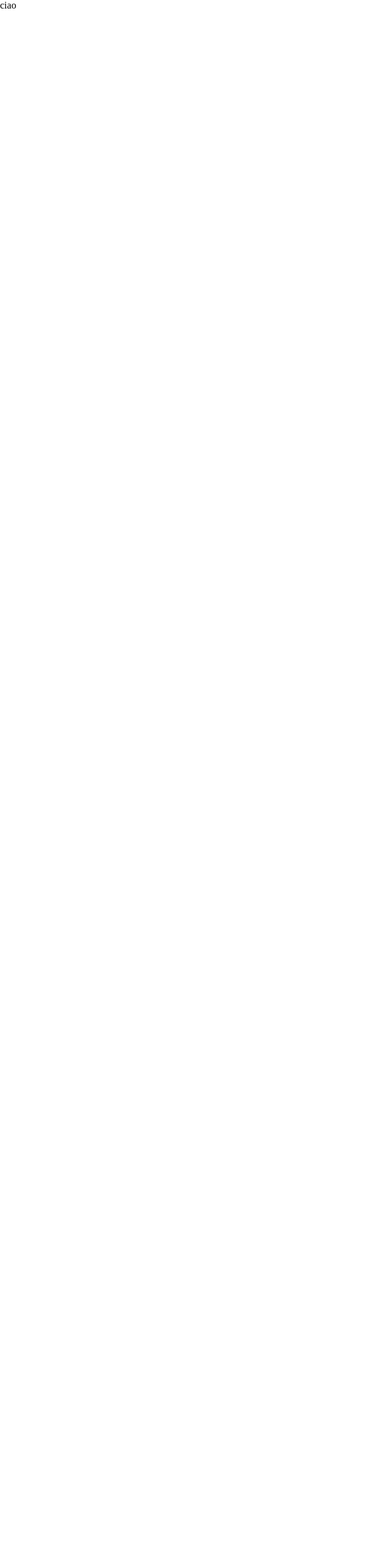
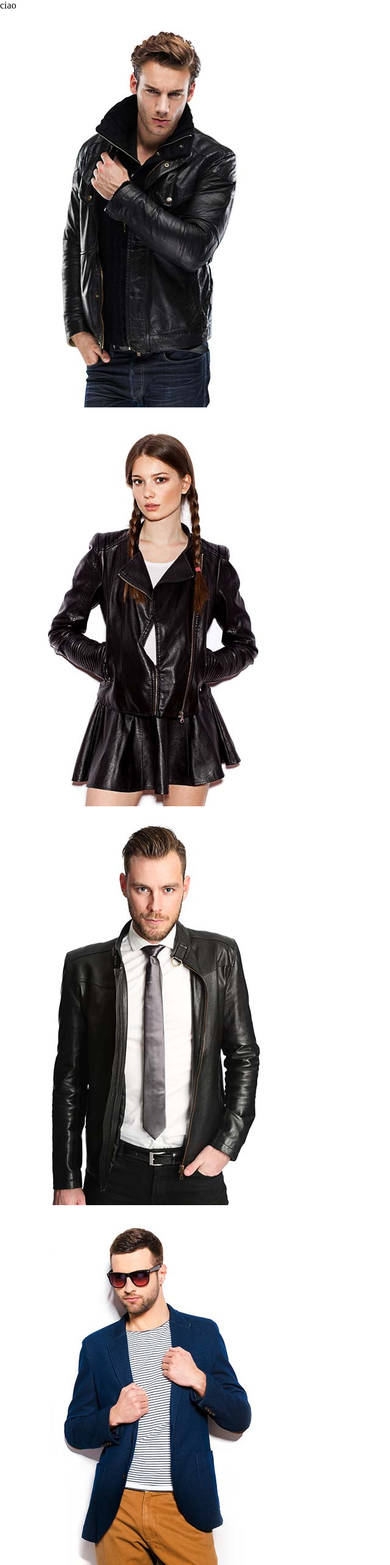
Before and after one commit to MatteoGrigoletto/proj-html-vuejs, a Vue app: page / in a window 1280 px wide. Shown: the top 2566 px of the page at 61% size, without its empty margins (0-640 px from the left). Before the commit the page ends 800 px from the top, so only its background shows below. Built offline with nearby package versions, Linux system fonts and the light colour scheme.

Commit message:
Aggiunge lista con all'interno i prodotti

```diff
--- a/src/components/AppMain.vue
+++ b/src/components/AppMain.vue
@@ -1,12 +1,19 @@
 <template>
-    <div>
+    <div v-for="item in  store.products">
+        <img :src="item.img" alt="">
 
     </div>
 </template>
 
 <script>
+import {store} from '../store';
     export default {
         name:'AppMain',
+        data(){
+            return{
+                store,
+            }
+        }
     }
 </script>
 
--- a/src/store.js
+++ b/src/store.js
@@ -3,6 +3,98 @@ import {reactive} from "vue";
 export const store = reactive({
 
     products: [
+        {
+            img:  'src/assets/black_elegant_leather_jacket.jpg',
+            item: 'black elegant leather jacket',
+            type: 'Men, Jackets,Jeans',
+            brand: 'by Admin',
+            rated: 5,
+            price: '200 $',
+        },
+        {
+            img:  'src/assets/black_leather_jacket.jpg',
+            item: 'black jacket',
+            type: 'Men, Jackets,Jeans',
+            brand: null,
+            rated: null,
+            price: '125 $',
+        },
+        {
+            img:  'src/assets/black_leather_suit.jpg',
+            item: 'black leather suit',
+            type: 'Men, Jackets',
+            brand: null,
+            rated: null,
+            price: '176 $',
+        },
+        {
+            img:  'src/assets/blue_jacket_and_white_stripe_tee.jpg',
+            item: 'blue jacket and white stripe tee',
+            type: 'Men, Jackets,Suits',
+            brand: null,
+            rated: null,
+            price: '580 $',
+        },
+        {
+            img:  'src/assets/hipster_black_top.jpg',
+            item: 'hipster black top',
+            type: 'woman',
+            brand: null,
+            rated: null,
+            price: '57 $',
+        },
+        {
+            img:  'src/assets/hipster_black_top.jpg',
+            item: 'hipster black top',
+            type: 'woman',
+            brand: null,
+            rated: null,
+            price: '57 $',
+        },
+        {
+            img:  'src/assets/leather_gloves.jpg',
+            item: 'leather_gloves.',
+            type: 'Man',
+            brand: null,
+            rated: null,
+            price: '45 $',
+        },
+        {
+            img:  'src/assets/modern_black_leather_suit.jpg',
+            item: 'modern black leather suit',
+            type: 'Man, Jackets',
+            brand: null,
+            rated: null,
+            price: '96 $',
+        },
+        {
+            img:  'src/assets/modern_leather_boots.jpg',
+            item: 'modern leather boots',
+            type: 'Man',
+            brand: null,
+            rated: null,
+            price: '30 $',
+        },
+        {
+            img:  'src/assets/modern_love_tee.jpg',
+            item: 'modern love tee',
+            type: 'Woman, ',
+            brand: null,
+            rated: null,
+            price: '50 $',
+        },
+        {
+            img:  'src/assets/spring_printed_dress.jpg',
+            item: 'spring printed dress',
+            type: 'Woman, ',
+            brand: 'by Admin',
+            rated: null,
+            price: '47 $',
+        },
+
+
+
+
     ]
 
 });
```
Also changed, not shown: src/assets/brend/home1_slide_three_bg_2.jpg (renamed from src/assets/home1_slide_three_bg_2.jpg).
